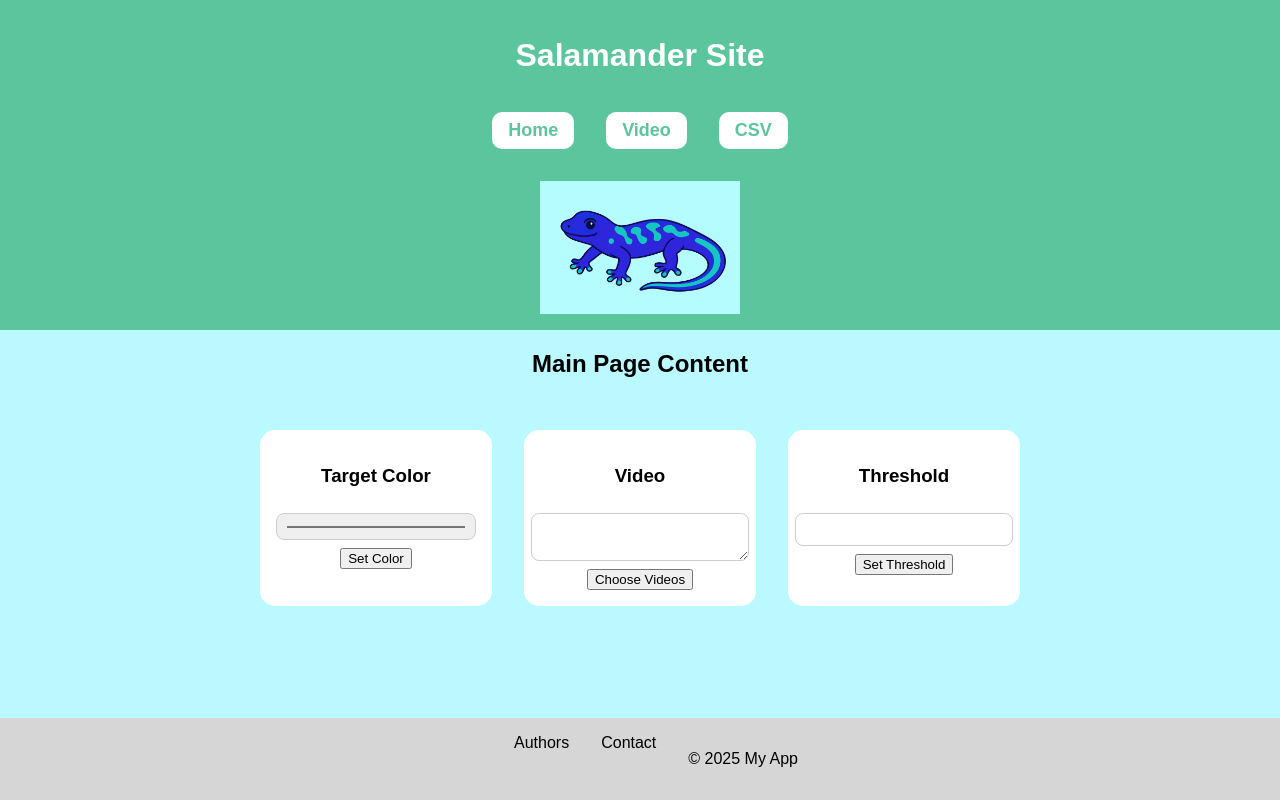
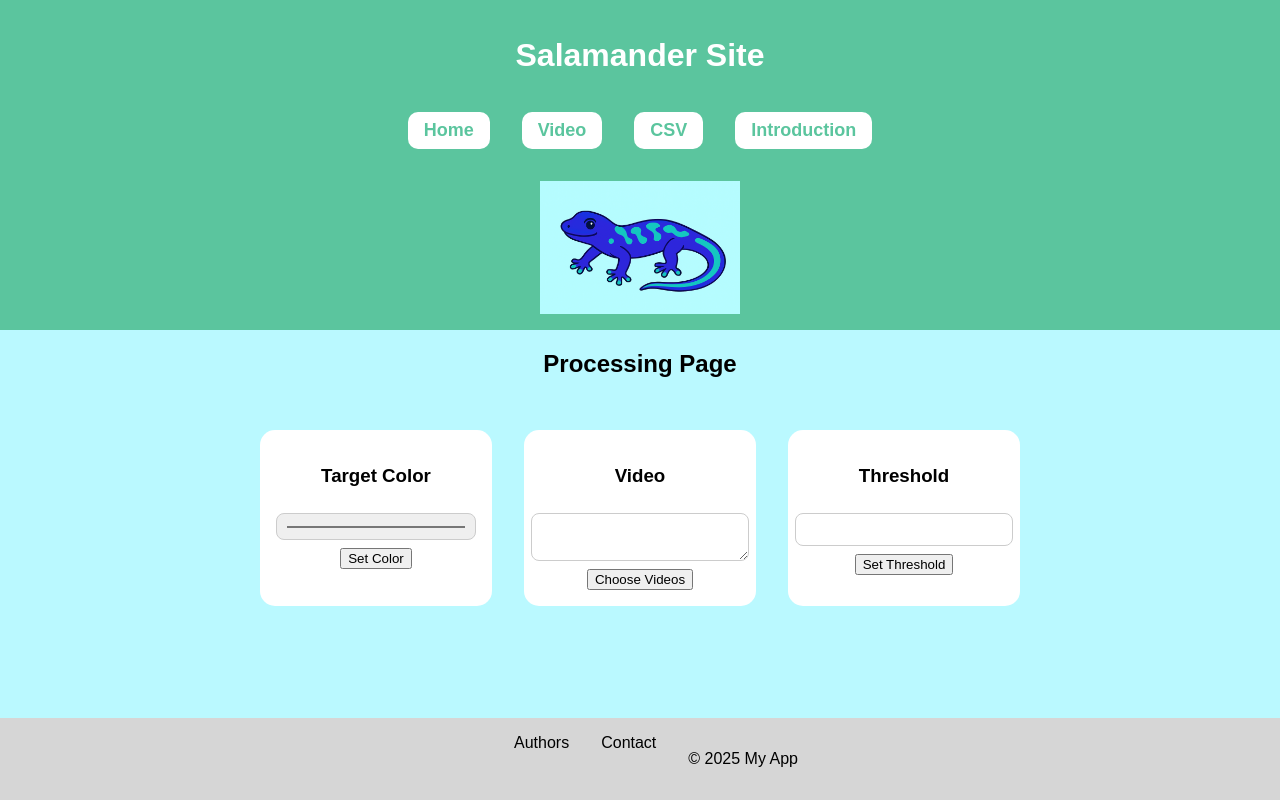
Before and after one commit to abdirashidexe/salamander-site-new, a Next.js app: page / in a window 1280 px wide. Built offline with nearby package versions, Linux system fonts and the light colour scheme.

Commit message:
intro page created

```diff
--- a/src/app/page.jsx
+++ b/src/app/page.jsx
@@ -1,5 +1,5 @@
 // app/page.jsx
-import MainPage from "@/components/MainPage";
+import MainPage from "@/components/Processing";
 
 export default function Home() {
   return <MainPage />;
--- a/src/components/Header.jsx
+++ b/src/components/Header.jsx
@@ -11,6 +11,8 @@ export default function Header() {
           <Link href="/" className="headButton">Home</Link>
           <Link href="/video" className="headButton">Video</Link>
           <Link href="/csv" className="headButton">CSV</Link>
+          <Link href="/introduction" className="headButton">Introduction</Link>
+
         </div>
         <Image
           className="header-logo"
--- a/src/components/MainPage.jsx
+++ b/src/components/Processing.jsx
@@ -1,7 +1,7 @@
-export default function MainPage() {
+export default function Processing() {
   return (
     <main>
-      <h2>Main Page Content</h2>
+      <h2>Processing Page</h2>
       <div id="main-boxes">
         <div className="box">
           <h3>Target Color</h3>
```
Also changed, not shown: src/components/Introduction.jsx (added, +11 -0 lines).
